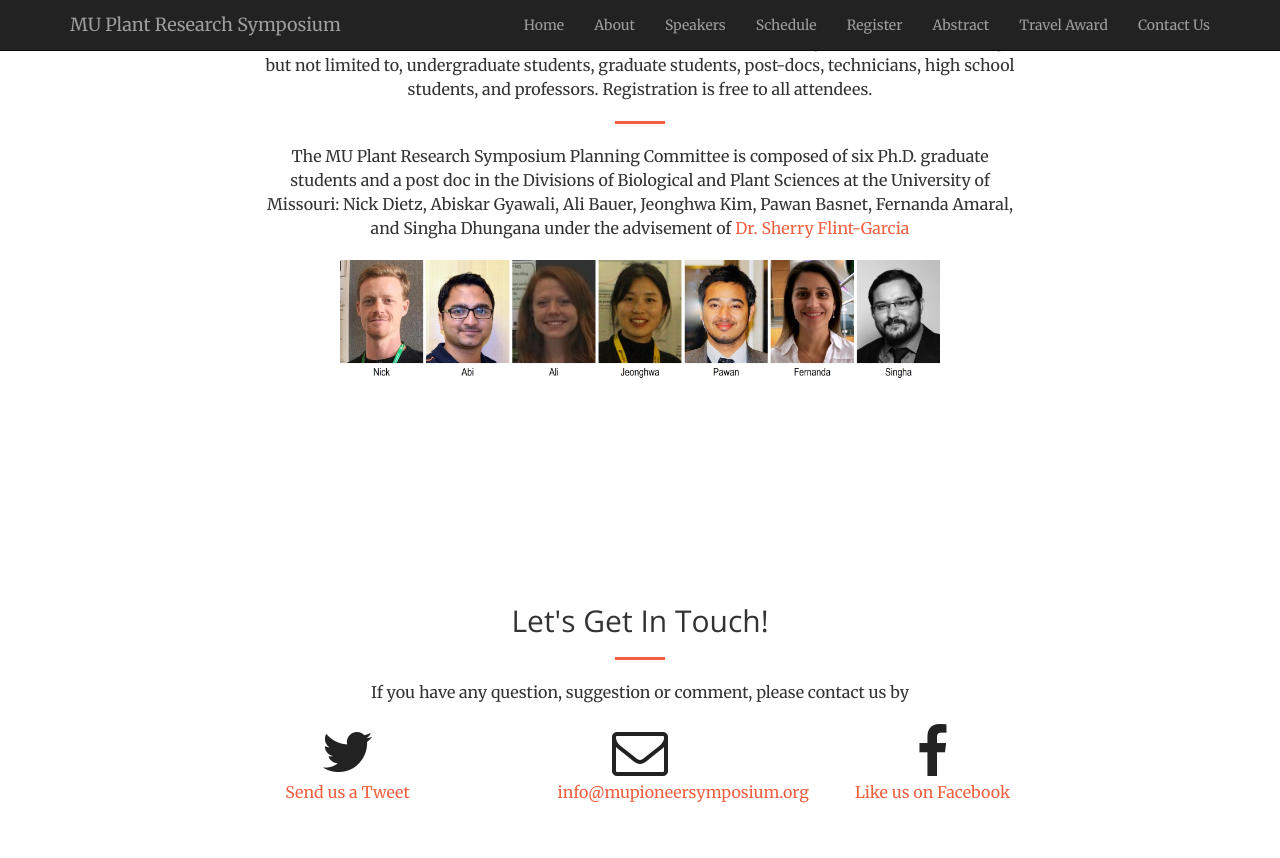
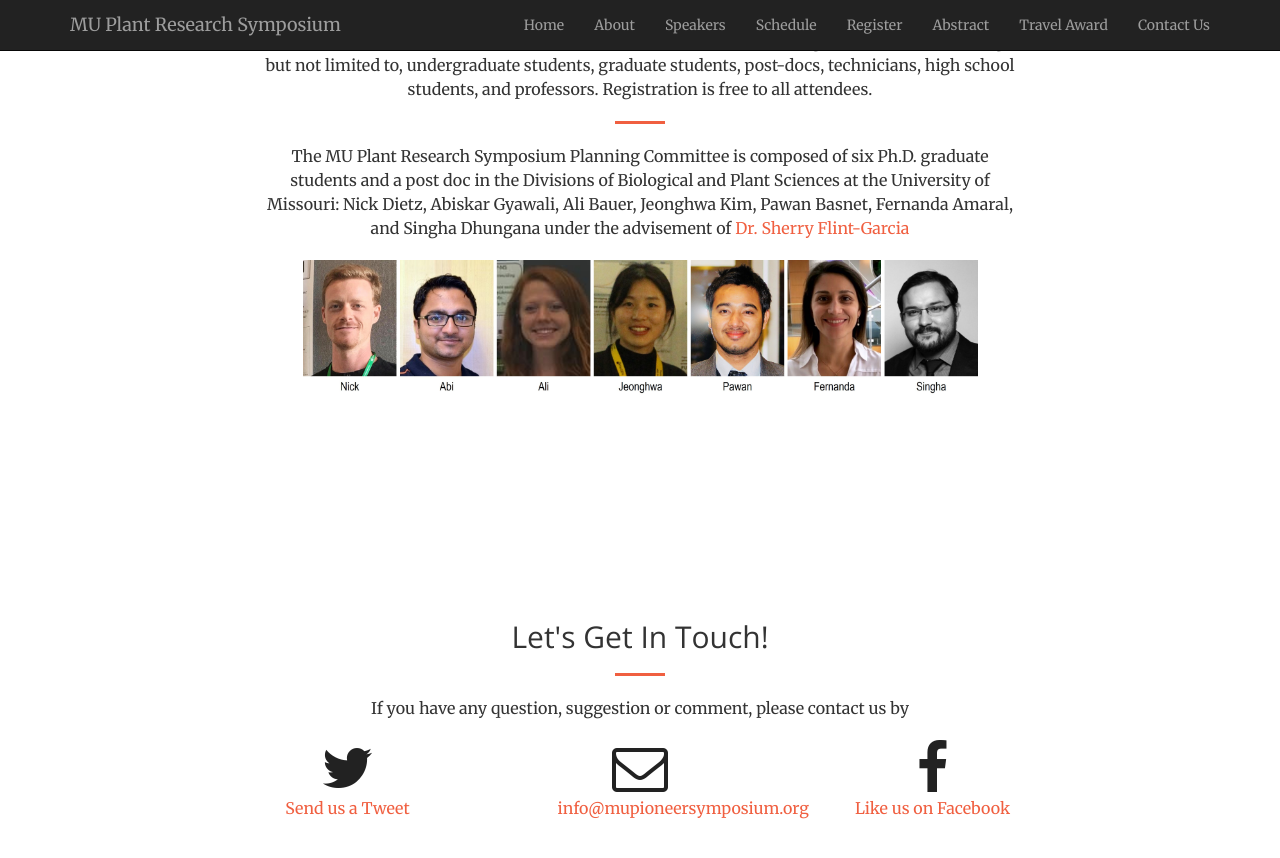
Before and after one commit to mupioneersymposium/mupioneersymposium.github.io, a Jekyll site: the page built from index.html, in a window 1280 px wide and 900 px high, scrolled down 2005 px. Shown: the top 858 px of the window. Built offline with Jekyll 4.4.1, drawn with Linux system fonts in a browser that asks for light colours.

Commit message:
Update about-brief.html

```diff
--- a/_includes/about-brief.html
+++ b/_includes/about-brief.html
@@ -12,7 +12,7 @@
 <p>The symposium welcomes all members of the scientific and surronding communities including, but not limited to, undergraduate students, graduate students, post-docs, technicians, high school students, and professors. Registration is free to all attendees. </p>
 <hr>
                 <p>The MU Plant Research Symposium Planning Committee is composed of six Ph.D. graduate students and a post doc in the Divisions of Biological and Plant Sciences at the University of Missouri: Nick Dietz, Abiskar Gyawali, Ali Bauer, Jeonghwa Kim, Pawan Basnet, Fernanda Amaral, and Singha Dhungana under the advisement of <a href="http://web.missouri.edu/~flint-garcias/" target="_blank">Dr. Sherry Flint-Garcia</a></p>
-                <p><img src="/img/2020 MUsymposium committee.jpg" style="max-width: 80%;"></p>
+                <p><img src="/img/2020 MUsymposium committee.jpg" style="max-width: 90%;"></p>
 
             </div>
         </div>
```
